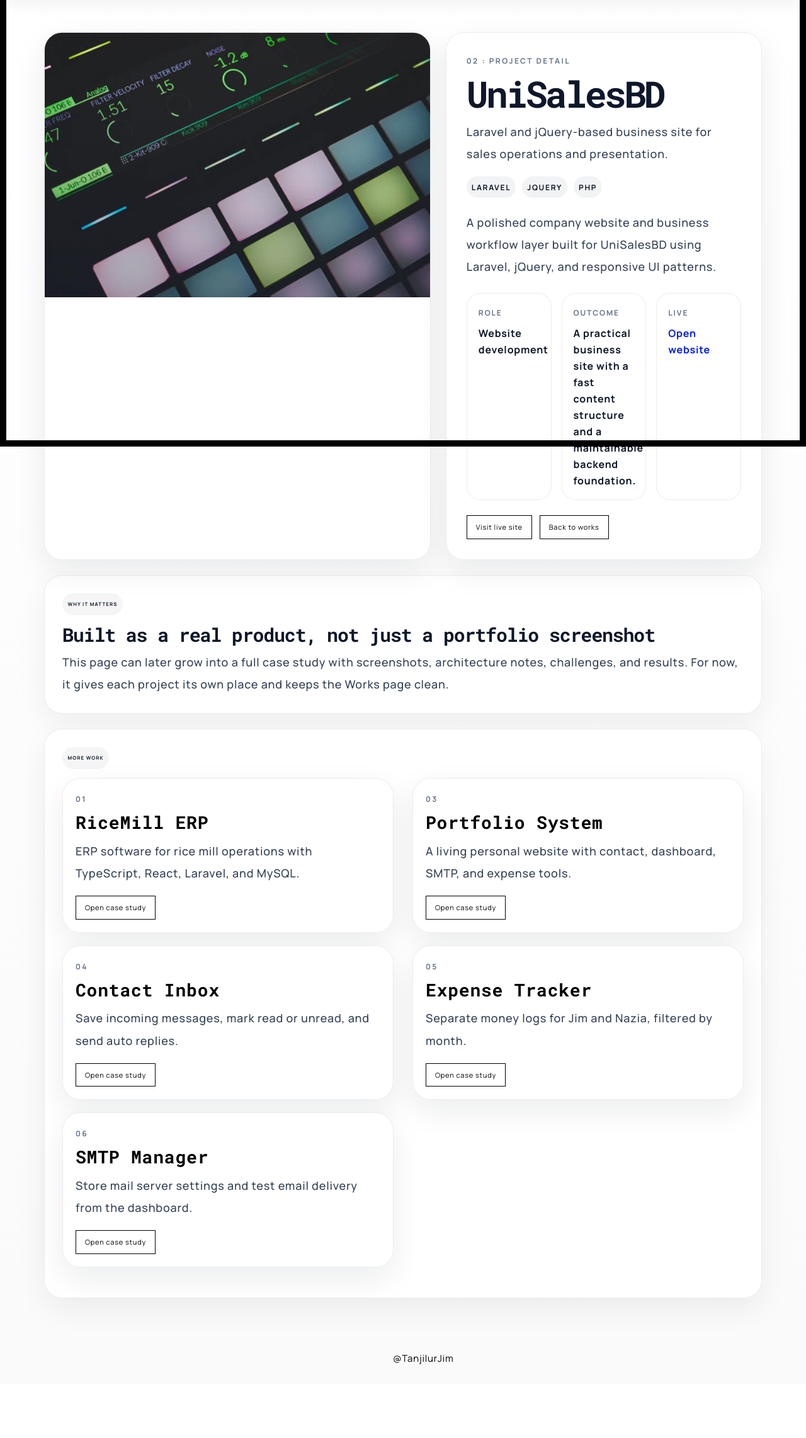
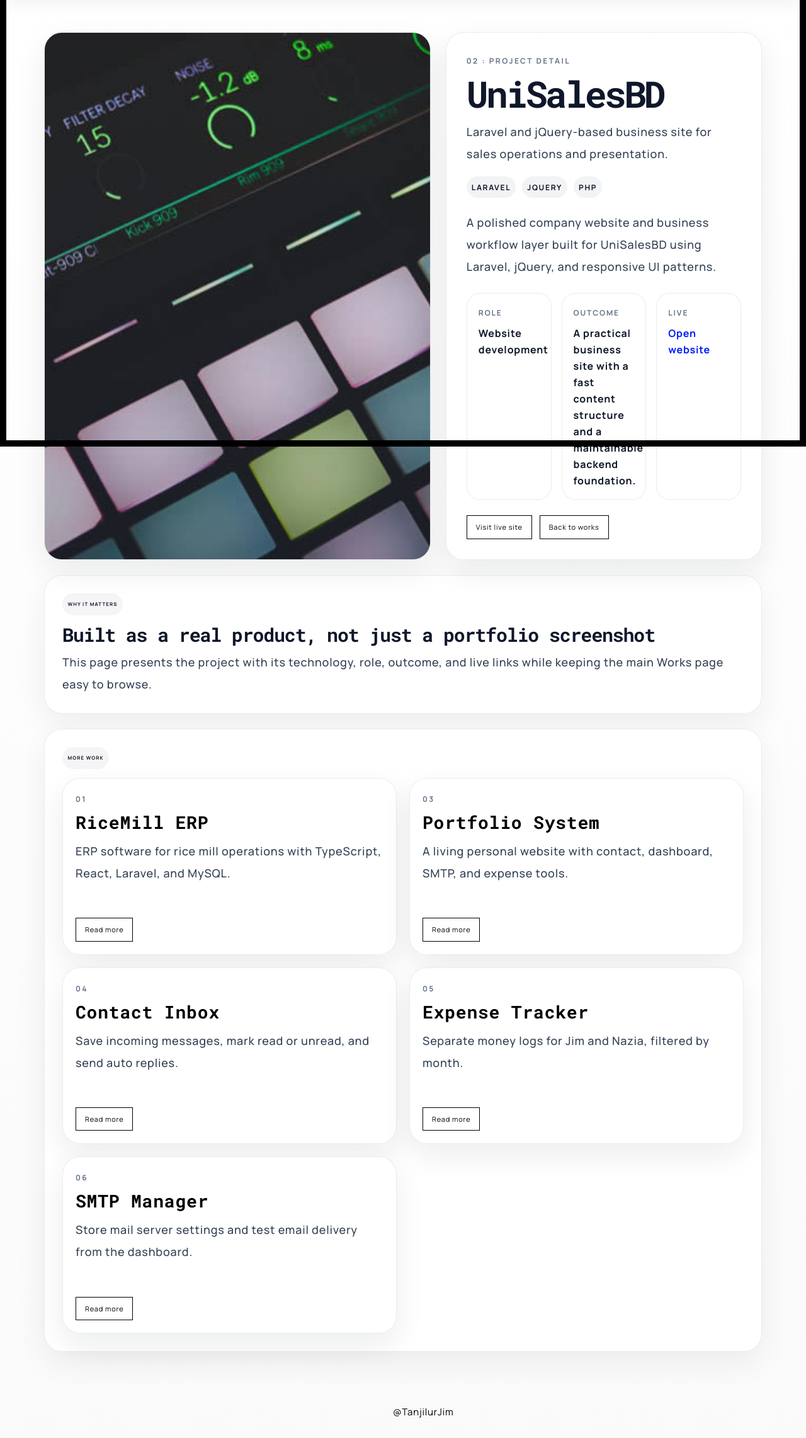
Before and after one commit to TanjilurJim/portfo, a Flask app: page /works/unisalesbd in a window 1280 px wide. Shown: the part 91-2374 px from the top of the page at 63% size. Before the commit the page ends 2257 px from the top, so only its background shows below. Run offline with Flask 3, Linux system fonts and the light colour scheme; data comes from the database, SQL or seed files in the repository; some libraries are stand-ins or nearby versions.

Commit message:
added project image uploads and improved project cards

```diff
--- a/server.py
+++ b/server.py
@@ -6,6 +6,7 @@ from functools import wraps
 from email.message import EmailMessage
 import smtplib
 import ssl
+from uuid import uuid4
 
 from flask import Flask, flash, redirect, render_template, request, session, url_for
 import sqlite3
@@ -14,9 +15,12 @@ from datetime import datetime, timezone, date
 from pathlib import Path
 from werkzeug.security import check_password_hash, generate_password_hash
 from werkzeug.http import http_date
+from werkzeug.utils import secure_filename
 
 BASE_DIR = Path(__file__).resolve().parent
 DATABASE_PATH = BASE_DIR / "portfolio.db"
+PROJECT_UPLOAD_DIR = BASE_DIR / "static" / "assets" / "uploads" / "projects"
+PROJECT_IMAGE_EXTENSIONS = {"png", "jpg", "jpeg", "webp", "gif"}
 OWNER_NOTIFY_EMAIL = "tanjilurrahman21@gmail.com"
 
 app = Flask(__name__)
@@ -182,6 +186,19 @@ def static_asset_url(path_value):
     return path_value
 
 
+def save_project_image(file_storage, image_kind):
+    original_name = secure_filename(file_storage.filename or "")
+    extension = Path(original_name).suffix.lower().lstrip(".")
+    if not original_name or extension not in PROJECT_IMAGE_EXTENSIONS:
+        allowed = ", ".join(sorted(PROJECT_IMAGE_EXTENSIONS))
+        raise ValueError(f"Project images must use one of these formats: {allowed}.")
+
+    PROJECT_UPLOAD_DIR.mkdir(parents=True, exist_ok=True)
+    filename = f"{image_kind}-{uuid4().hex}.{extension}"
+    file_storage.save(PROJECT_UPLOAD_DIR / filename)
+    return f"/static/assets/uploads/projects/{filename}"
+
+
 def get_default_projects():
     return [
         {
@@ -197,7 +214,7 @@ def get_default_projects():
             "cover_image": "./static/assets/images/work001-01.jpg",
             "role": "Full-stack development",
             "outcome": "A tailored ERP experience with clean flows, structured data handling, and business-focused screens.",
-            "link_label": "Case study",
+            "link_label": "View project",
             "link_url": "/works/ricemill-erp",
             "sort_order": 1,
             "is_active": 1,
@@ -215,7 +232,7 @@ def get_default_projects():
             "cover_image": "./static/assets/images/work02-hover.jpg",
             "role": "Website development",
             "outcome": "A practical business site with a fast content structure and a maintainable backend foundation.",
-            "link_label": "Case study",
+            "link_label": "View project",
             "link_url": "/works/unisalesbd",
             "sort_order": 2,
             "is_active": 1,
@@ -303,10 +320,11 @@ def normalize_project_row(project):
     project["slug"] = (project.get("slug") or slugify_text(project["title"]))[:120]
     project["summary"] = project.get("summary") or project.get("description", "")
     project["description"] = project.get("description", "")
-    project["link_label"] = project.get("link_label") or "Case study"
+    project["link_label"] = project.get("link_label") or "View project"
     project["link_url"] = project.get("link_url") or f"/works/{project['slug']}"
     project["accent"] = project.get("accent") or "sky"
     project["cover_image"] = static_asset_url(project.get("cover_image") or "./static/assets/images/work001-01.jpg")
+    project["detail_image"] = static_asset_url(project.get("detail_image") or project["cover_image"])
     project["role"] = project.get("role") or "Project work"
     project["outcome"] = project.get("outcome") or ""
     project["live_url"] = project.get("live_url") or project["link_url"]
@@ -544,13 +562,14 @@ def save_work_item(data):
         "title": title,
         "summary": data.get("summary", "").strip(),
         "description": data.get("description", "").strip(),
-        "link_label": data.get("link_label", "").strip() or "Case study",
+        "link_label": data.get("link_label", "").strip() or "View project",
         "link_url": data.get("link_url", "").strip() or f"/works/{slug}",
         "accent": data.get("accent", "").strip() or "sky",
         "stack_json": json.dumps(stack_items),
         "live_url": data.get("live_url", "").strip(),
         "login_url": data.get("login_url", "").strip(),
         "cover_image": data.get("cover_image", "").strip(),
+        "detail_image": data.get("detail_image", "").strip(),
         "role": data.get("role", "").strip(),
         "outcome": data.get("outcome", "").strip(),
         "sort_order": sort_order,
@@ -573,6 +592,7 @@ def save_work_item(data):
                     live_url = :live_url,
                     login_url = :login_url,
                     cover_image = :cover_image,
+                    detail_image = :detail_image,
                     role = :role,
                     outcome = :outcome,
                     sort_order = :sort_order,
@@ -587,11 +607,11 @@ def save_work_item(data):
                     """
                     INSERT INTO about_projects (
                         slug, title, summary, description, link_label, link_url, accent, stack_json,
-                        live_url, login_url, cover_image, role, outcome, sort_order, is_active
+                        live_url, login_url, cover_image, detail_image, role, outcome, sort_order, is_active
                     )
                     VALUES (
                         :slug, :title, :summary, :description, :link_label, :link_url, :accent, :stack_json,
-                        :live_url, :login_url, :cover_image, :role, :outcome, :sort_order, :is_active
+                        :live_url, :login_url, :cover_image, :detail_image, :role, :outcome, :sort_order, :is_active
                     )
                     """,
                     fields,
@@ -601,11 +621,11 @@ def save_work_item(data):
                 """
                 INSERT INTO about_projects (
                     slug, title, summary, description, link_label, link_url, accent, stack_json,
-                    live_url, login_url, cover_image, role, outcome, sort_order, is_active
+                    live_url, login_url, cover_image, detail_image, role, outcome, sort_order, is_active
                 )
                 VALUES (
                     :slug, :title, :summary, :description, :link_label, :link_url, :accent, :stack_json,
-                    :live_url, :login_url, :cover_image, :role, :outcome, :sort_order, :is_active
+                    :live_url, :login_url, :cover_image, :detail_image, :role, :outcome, :sort_order, :is_active
                 )
                 """,
                 fields,
@@ -828,6 +848,7 @@ def init_db():
                 live_url TEXT NOT NULL DEFAULT '',
                 login_url TEXT NOT NULL DEFAULT '',
                 cover_image TEXT NOT NULL DEFAULT '',
+                detail_image TEXT NOT NULL DEFAULT '',
                 role TEXT NOT NULL DEFAULT '',
                 outcome TEXT NOT NULL DEFAULT '',
                 sort_order INTEGER NOT NULL DEFAULT 0,
@@ -850,12 +871,42 @@ def init_db():
             "live_url": "ALTER TABLE about_projects ADD COLUMN live_url TEXT NOT NULL DEFAULT ''",
             "login_url": "ALTER TABLE about_projects ADD COLUMN login_url TEXT NOT NULL DEFAULT ''",
             "cover_image": "ALTER TABLE about_projects ADD COLUMN cover_image TEXT NOT NULL DEFAULT ''",
+            "detail_image": "ALTER TABLE about_projects ADD COLUMN detail_image TEXT NOT NULL DEFAULT ''",
             "role": "ALTER TABLE about_projects ADD COLUMN role TEXT NOT NULL DEFAULT ''",
             "outcome": "ALTER TABLE about_projects ADD COLUMN outcome TEXT NOT NULL DEFAULT ''",
         }
         for column_name, alter_sql in project_column_defaults.items():
             if column_name not in project_columns:
                 conn.execute(alter_sql)
+
+        conn.execute(
+            """
+            UPDATE about_projects
+            SET slug = 'ricemill-erp'
+            WHERE title = 'RiceMill ERP' AND TRIM(slug) = ''
+            """
+        )
+        conn.execute(
+            """
+            UPDATE about_projects
+            SET live_url = 'https://ricemillerp.com/'
+            WHERE slug = 'ricemill-erp' AND TRIM(live_url) = ''
+            """
+        )
+        conn.execute(
+            """
+            UPDATE about_projects
+            SET login_url = 'https://ricemillerp.com/login'
+            WHERE slug = 'ricemill-erp' AND TRIM(login_url) = ''
+            """
+        )
+        conn.execute(
+            """
+            UPDATE about_projects
+            SET link_label = 'View project'
+            WHERE LOWER(TRIM(link_label)) = 'case' || CHAR(32) || 'study'
+            """
+        )
 
         if conn.execute("SELECT COUNT(*) FROM about_profile").fetchone()[0] == 0:
             conn.execute(
@@ -983,7 +1034,7 @@ def init_db():
                         "RiceMill ERP",
                         "ERP software for rice mill operations with TypeScript, React, Laravel, and MySQL.",
                         "A business system built to manage rice mill workflows, operations, and records with a modern TypeScript and React frontend backed by Laravel and MySQL.",
-                        "Case study",
+                        "View project",
                         "/works/ricemill-erp",
                         "sky",
                         json.dumps(["TypeScript", "React", "Laravel", "MySQL"]),
@@ -999,7 +1050,7 @@ def init_db():
                         "UniSalesBD",
                         "Laravel and jQuery-based business site for sales operations and presentation.",
                         "A polished company website and business workflow layer built for UniSalesBD using Laravel, jQuery, and responsive UI patterns.",
-                        "Case study",
+                        "View project",
                         "/works/unisalesbd",
                         "emerald",
                         json.dumps(["Laravel", "jQuery", "PHP"]),
@@ -1911,7 +1962,16 @@ def works_editor():
 
     if request.method == 'POST':
         try:
-            save_work_item(request.form.to_dict())
+            work_data = request.form.to_dict()
+            for upload_field, image_field in (
+                ('cover_image_file', 'cover_image'),
+                ('detail_image_file', 'detail_image'),
+            ):
+                uploaded_image = request.files.get(upload_field)
+                if uploaded_image and uploaded_image.filename:
+                    work_data[image_field] = save_project_image(uploaded_image, image_field)
+
+            save_work_item(work_data)
             flash('Work item saved successfully.', 'success')
             return redirect(url_for('works_editor'))
         except Exception as exc:
--- a/templates/project_detail.html
+++ b/templates/project_detail.html
@@ -81,6 +81,15 @@
       background-size: cover;
       background-position: center;
       position: relative;
+    }
+
+    .detail-media-card {
+      display: flex;
+    }
+
+    .detail-media-card .detail-media {
+      width: 100%;
+      min-height: 100%;
     }
 
     .detail-media::after {
@@ -186,6 +195,40 @@
       margin-top: 24px;
     }
 
+    .related-grid {
+      display: grid;
+      grid-template-columns: repeat(2, minmax(0, 1fr));
+      gap: 20px;
+    }
+
+    .related-card {
+      min-width: 0;
+      height: 100%;
+    }
+
+    .related-card-body {
+      min-width: 0;
+      height: 100%;
+      display: flex;
+      flex-direction: column;
+      padding: 20px;
+    }
+
+    .related-summary {
+      display: -webkit-box;
+      overflow: hidden;
+      overflow-wrap: anywhere;
+      -webkit-box-orient: vertical;
+      -webkit-line-clamp: 3;
+      min-height: calc(1.95em * 3);
+      margin-bottom: 18px;
+    }
+
+    .related-card-body .btn {
+      align-self: flex-start;
+      margin-top: auto;
+    }
+
     @media (max-width: 991px) {
       .detail-hero {
         grid-template-columns: 1fr;
@@ -195,12 +238,26 @@
         min-height: 280px;
       }
 
+      .detail-media-card .detail-media {
+        min-height: 280px;
+      }
+
       .detail-title {
         font-size: 42px;
       }
 
       .info-grid {
         grid-template-columns: 1fr;
+      }
+    }
+
+    @media (max-width: 767px) {
+      .related-grid {
+        grid-template-columns: 1fr;
+      }
+
+      .related-summary {
+        min-height: 0;
       }
     }
   </style>
@@ -235,8 +292,8 @@
 <main class="detail-shell">
   <div class="container">
     <div class="detail-hero">
-      <div class="detail-card">
-        <div class="detail-media" style="background-image: url('{{ project.cover_image }}');"></div>
+      <div class="detail-card detail-media-card">
+        <div class="detail-media" style="background-image: url('{{ project.detail_image or project.cover_image }}');"></div>
       </div>
 
       <div class="detail-card">
@@ -281,26 +338,24 @@
       <div class="soft-pill" style="display: inline-flex; margin-bottom: 14px;">Why it matters</div>
       <h3>Built as a real product, not just a portfolio screenshot</h3>
       <p class="detail-copy" style="margin-bottom: 0;">
-        This page can later grow into a full case study with screenshots, architecture notes, challenges, and results. For now, it gives each project its own place and keeps the Works page clean.
+        This page presents the project with its technology, role, outcome, and live links while keeping the main Works page easy to browse.
       </p>
     </div>
 
     {% if work_items|length > 1 %}
       <div class="section-panel">
         <div class="soft-pill" style="display: inline-flex; margin-bottom: 14px;">More work</div>
-        <div class="row">
+        <div class="related-grid">
           {% for related in work_items %}
             {% if related.slug != project.slug %}
-              <div class="col-sm-6">
-                <div class="detail-card" style="margin-bottom: 20px;">
-                  <div style="padding: 20px;">
+                <article class="detail-card related-card">
+                  <div class="related-card-body">
                     <div class="page-number">{{ related.number }}</div>
                     <h4 style="font-size: 28px; margin: 10px 0 12px; font-weight: 800;">{{ related.title }}</h4>
-                    <p class="detail-copy" style="margin-bottom: 18px;">{{ related.summary }}</p>
-                    <a href="{{ url_for('project_detail', slug=related.slug) }}" class="btn btn-default">Open case study</a>
+                    <p class="detail-copy related-summary">{{ related.summary }}</p>
+                    <a href="{{ url_for('project_detail', slug=related.slug) }}" class="btn btn-default">Read more</a>
                   </div>
-                </div>
-              </div>
+                </article>
             {% endif %}
           {% endfor %}
         </div>
```
Also changed, not shown: templates/works.html (+20 -2 lines), templates/works_editor.html (+23 -7 lines), 1 other file.
